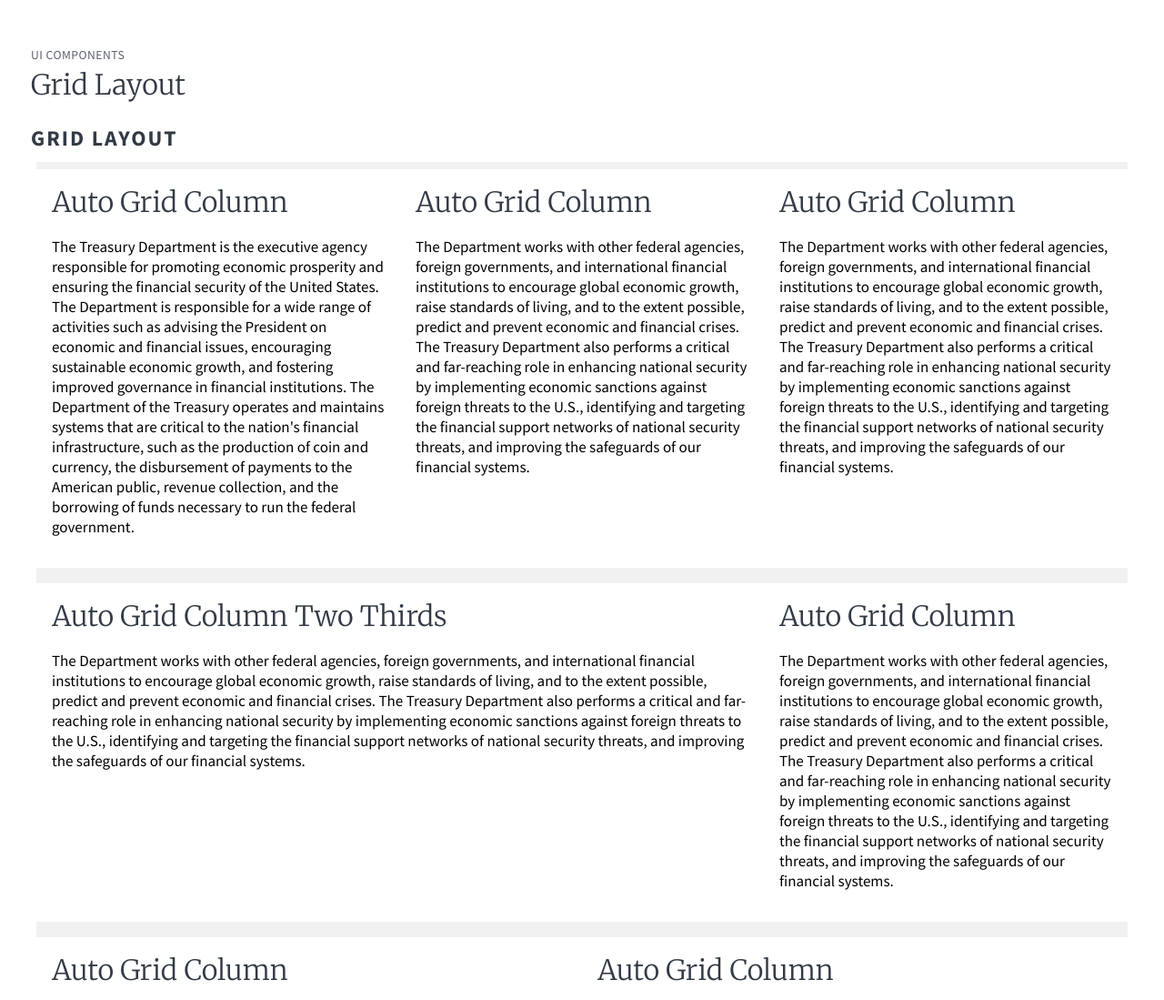
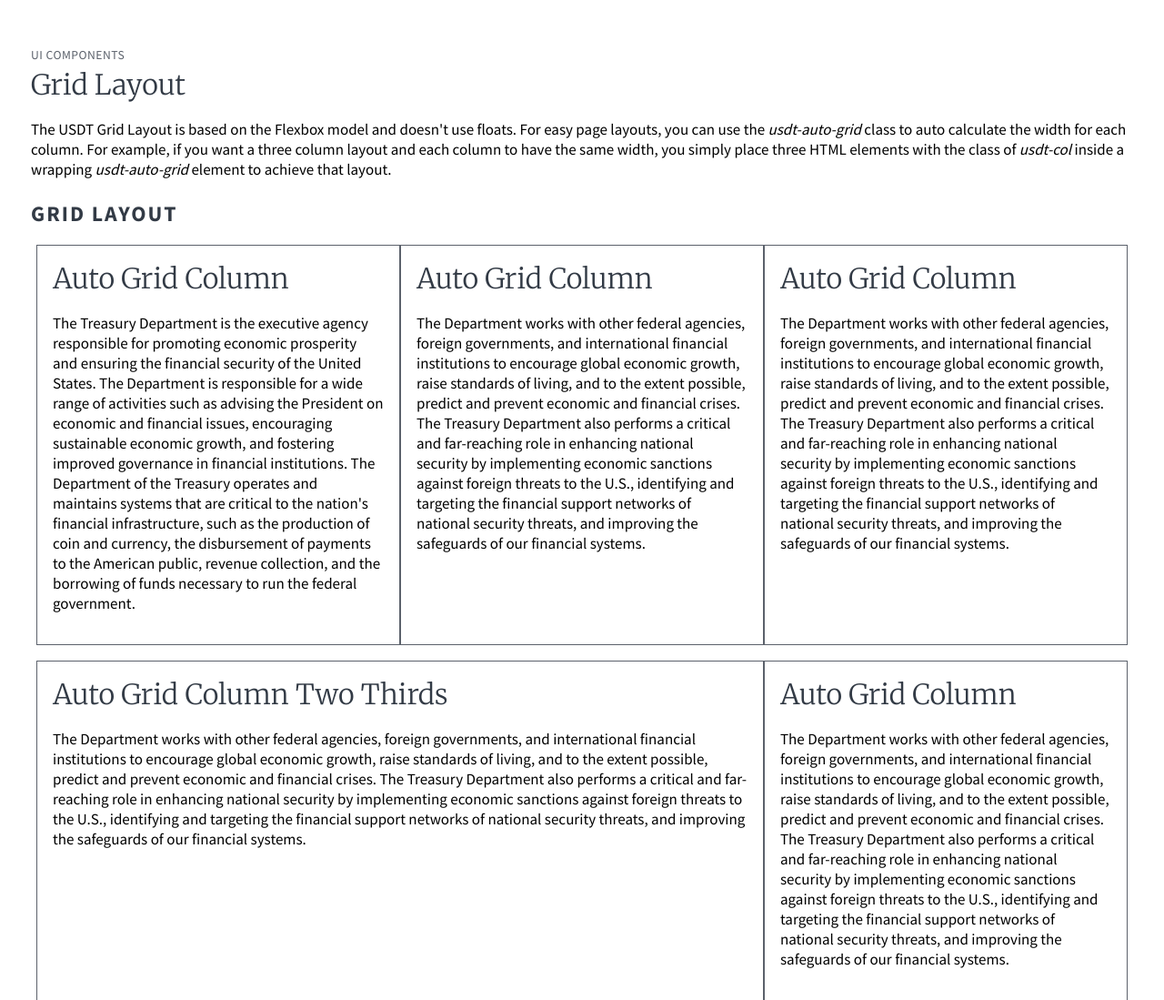
Before and after one commit to webb1750/usdt, a website: page index.html in a window 1280 px wide. Shown: the part 3540-4639 px from the top of the page at 91% size. Drawn offline with Linux system fonts and the light colour scheme.

Commit message:
Grid system updates

```diff
--- a/index.html
+++ b/index.html
@@ -391,6 +391,7 @@
       <header>
         <p class="usdt-site-subheading">UI components</p>
         <h2 id="buttons">Grid Layout</h2>
+        <p>The USDT Grid Layout is based on the Flexbox model and doesn't use floats. For easy page layouts, you can use the <em>usdt-auto-grid</em> class to auto calculate the width for each column. For example, if you want a three column layout and each column to have the same width, you simply place three HTML elements with the class of <em>usdt-col</em> inside a wrapping <em>usdt-auto-grid</em> element to achieve that layout.</p>
       </header>
       <h3 class="usdt-section-heading">Grid Layout</h3>
       <section class="usdt-grid-full usdt-auto-grid grid-example">
--- a/scss/_styleguide.scss
+++ b/scss/_styleguide.scss
@@ -24,13 +24,14 @@
   }
   .usdt-grid, .usdt-grid-full {
     &.grid-example {
-      background: $color-gray-lightest;
+      //background: $color-gray-lightest;
 
       *[class^="usdt-col"]{
         background: #fff;
         margin-top: 0.5rem;
         margin-bottom: 0.5rem;
         padding: 1rem;
+        border:solid 1px $color-gray;
       }
     }
   }
```
Also changed, not shown: css/usdt.css.
